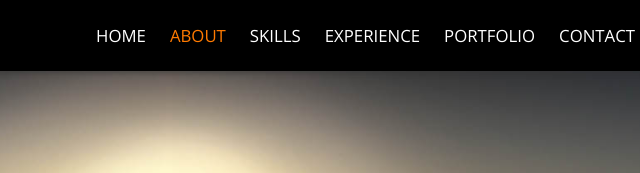
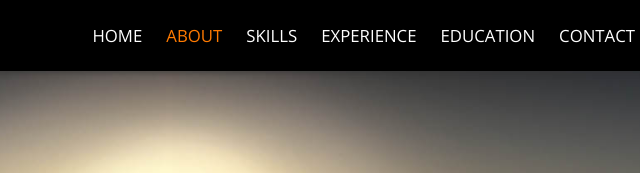
Before and after one commit to tvth/tvth.github.io, a plain HTML site: page me/index.html in a window 1280 px wide. Shown: the top 173 px of the page, 548-1188 px from the left. Drawn offline with nearby package versions, Linux system fonts and the light colour scheme.

Commit message:
goofing around with portolfio'

```diff
--- a/me/index.html
+++ b/me/index.html
@@ -43,7 +43,7 @@
           <li><a href="#aboutUs" class="scroll-link">About</a></li>
           <li><a href="#skills" class="scroll-link">Skills</a></li>
           <li><a href="#experience" class="scroll-link">Experience</a></li>
-          <li><a href="#portfolio" class="scroll-link">Portfolio</a></li>
+          <li><a href="#portfolio" class="scroll-link">Education</a></li>
           <li><a href="#contactUs" class="scroll-link">Contact</a></li>
         </ul>
       </div>
@@ -305,11 +305,11 @@
 </section>
 
 <!--Portfolio-->
-<section id="portfolio" class="page-section section appear clearfix secPad">
+<section id="experience" class="page-section section appear clearfix secPad">
   <div class="container">
     <div class="heading">
       <!-- Heading -->
-      <h2>Portfolio</h2>
+      <h2>Education</h2>
       <p>Lorem ipsum dolor sit amet, consectetur adipiscing elit. Suspendisse interdum erat et neque tincidunt volutpat. Cras eget augue id dui varius pretium. Cras posuere dolor risus. Pellentesque elementum ultricies quam, sit amet rhoncus nisl viverra in. Cras imperdiet nisi a euismod molestie. Ut a metus arcu. Pellentesque feugiat dictum erat.</p>
     </div>
     <div class="row">
```
